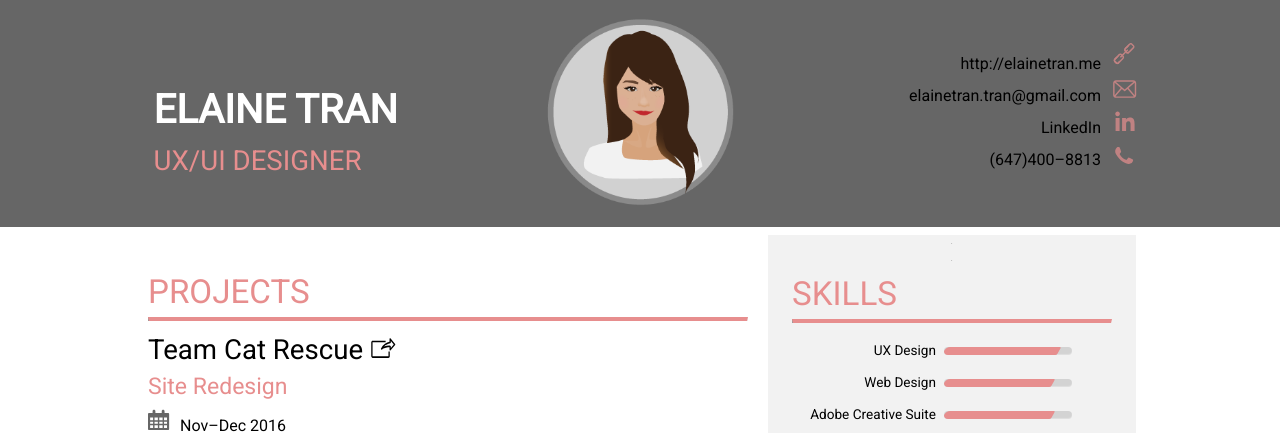
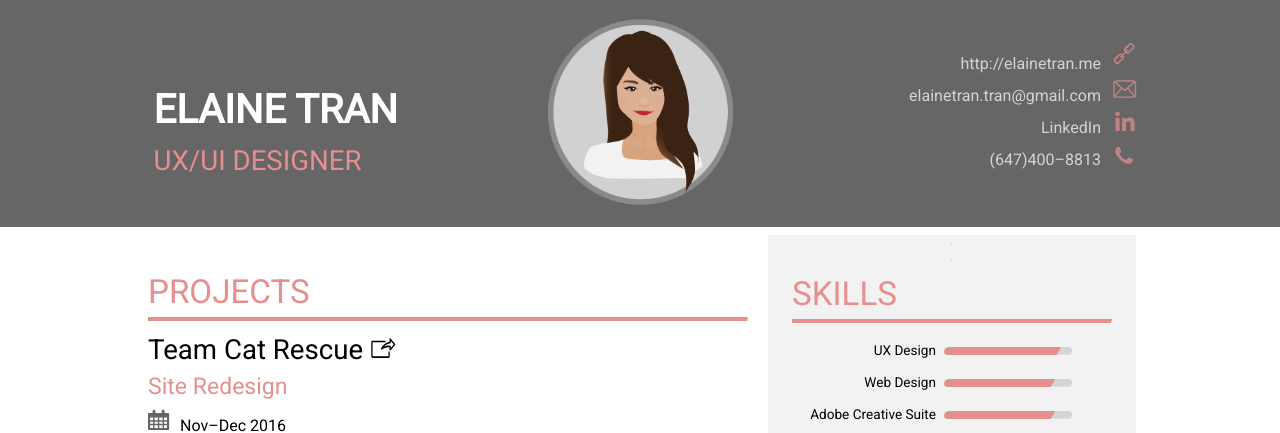
Before and after one commit to elainecookiee/elainecookiee.github.io, a PHP site: page /resume.html in a window 1280 px wide. Shown: the top 433 px of the page. Run offline with PHP 8.4, Linux system fonts and the light colour scheme.

Commit message:
link fix

```diff
--- a/css/main.css
+++ b/css/main.css
@@ -9,10 +9,11 @@ html, body{
 	height: 100%;
 }
 
-.greyfont{ color: #d3d3d3; }
 
 a:link { color: black; text-decoration: none;}
 a:visited { color: black; }
+a.greyfont:link{ color: #d3d3d3; }
+a.greyfont:visited{ color: #d3d3d3; }
 a:hover, a.greyfont:hover{
 	opacity: 1;
 	color: #e78e8e;
```
